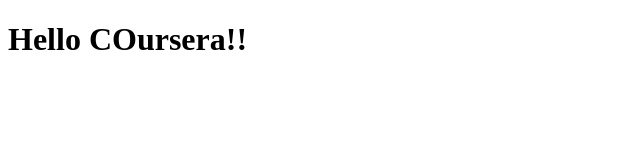
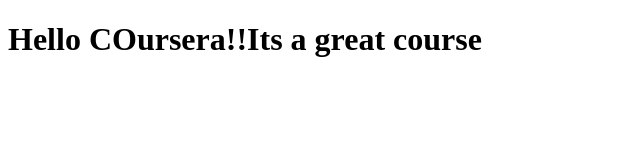
Before and after one commit to neroexpress/coursera-test, a plain HTML site: page site/index.html in a window 1280 px wide. Shown: the whole page, without its empty margins (0-640 px from the left). Drawn offline with Linux system fonts and the light colour scheme.

Commit message:
small addition

```diff
--- a/site/index.html
+++ b/site/index.html
@@ -4,6 +4,6 @@
 	<title>Hello COursera</title>
 </head>
 <body>
-<h1>Hello COursera!!</h1>
+<h1>Hello COursera!!Its a great course</h1>
 </body>
 </html>
```
